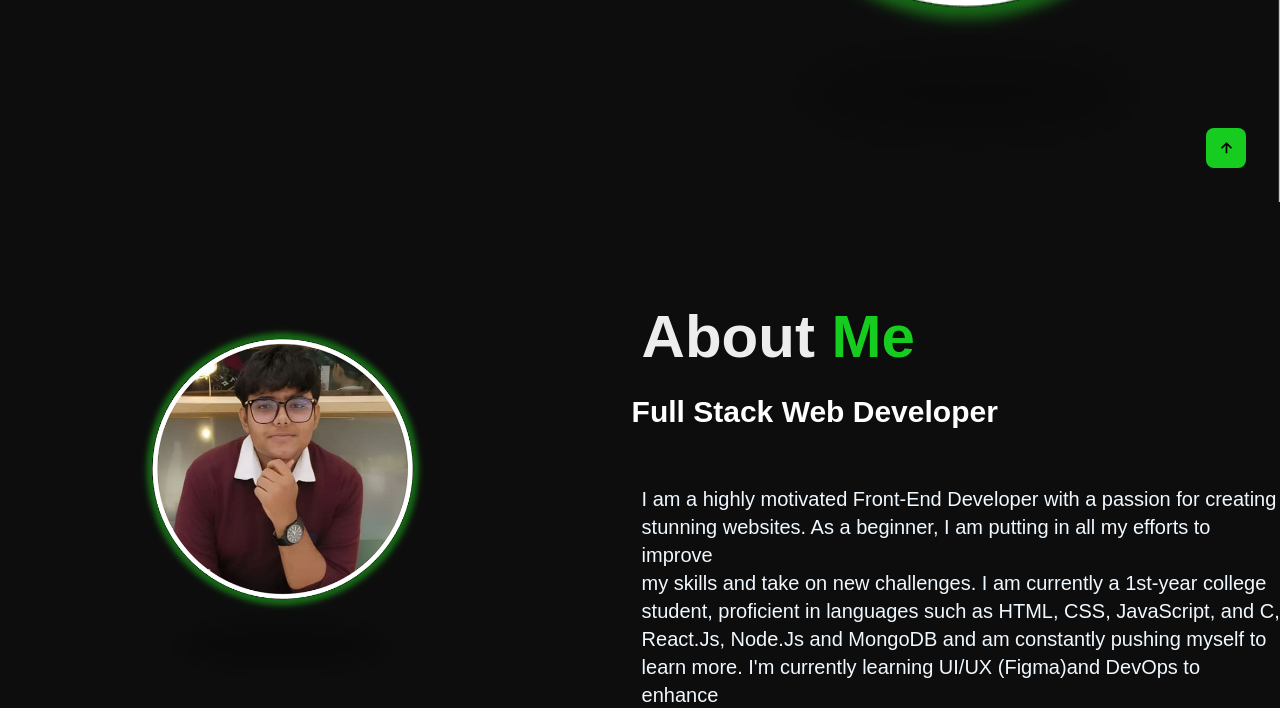
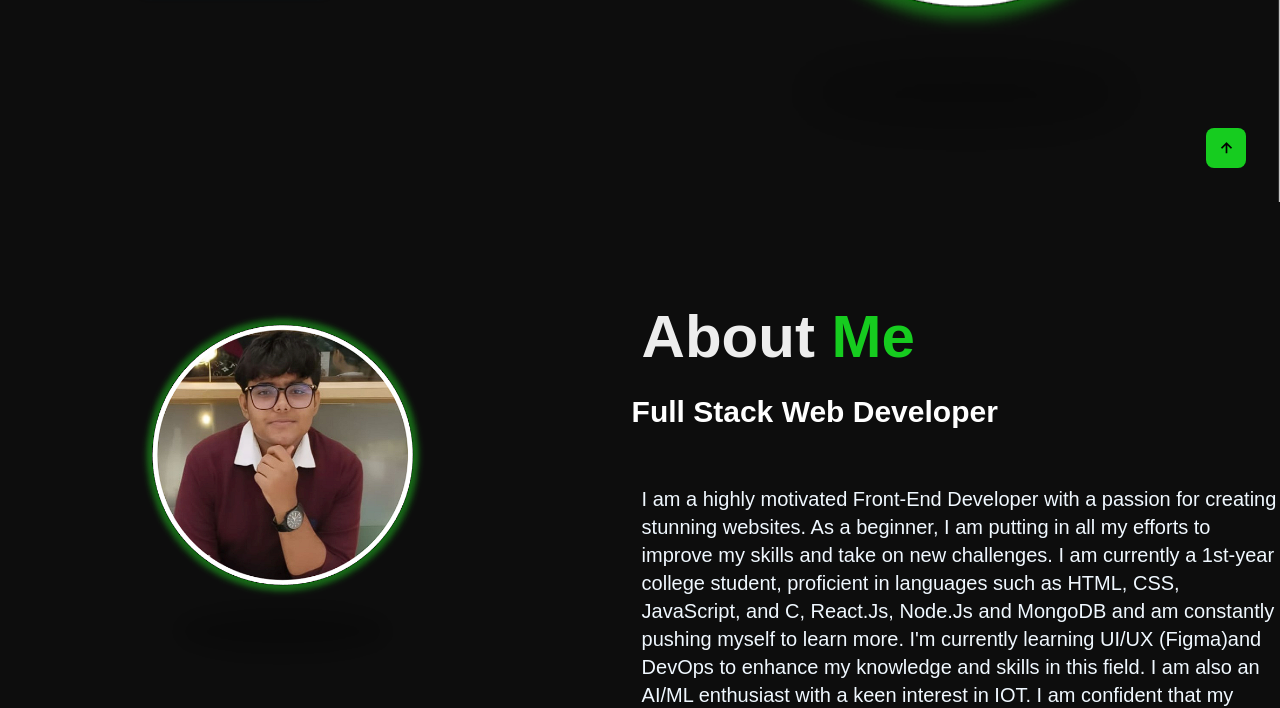
Before and after one commit to krish2523/Portfolio, a plain HTML site: page index.html in a window 1280 px wide. Shown: the part 598-1306 px from the top of the page. Drawn offline with nearby package versions, Linux system fonts and the light colour scheme.

Commit message:
Update index.html

```diff
--- a/index.html
+++ b/index.html
@@ -62,20 +62,20 @@
         <h4>Full Stack Web Developer</h4>
         <p>
           I am a highly motivated Front-End Developer with a passion for
-          creating<br />
+          creating
           stunning websites. As a beginner, I am putting in all my efforts to
-          improve<br />
+          improve
           my skills and take on new challenges. I am currently a 1st-year
-          college<br />
+          college
           student, proficient in languages such as HTML, CSS, JavaScript, and
-          C,<br />
-          React.Js, Node.Js and MongoDB and am constantly pushing myself to<br />
+          C,
+          React.Js, Node.Js and MongoDB and am constantly pushing myself to
           learn more. I'm currently learning UI/UX (Figma)and DevOps to
-          enhance<br />
+          enhance
           my knowledge and skills in this field. I am also an AI/ML enthusiast
-          with<br />
+          with
           a keen interest in IOT. I am confident that my dedication and hard
-          work<br />
+          work
           will lead me to great success in the field of web development.
         </p>
         <a href="#" class="box_btn">More About Me</a>
```
